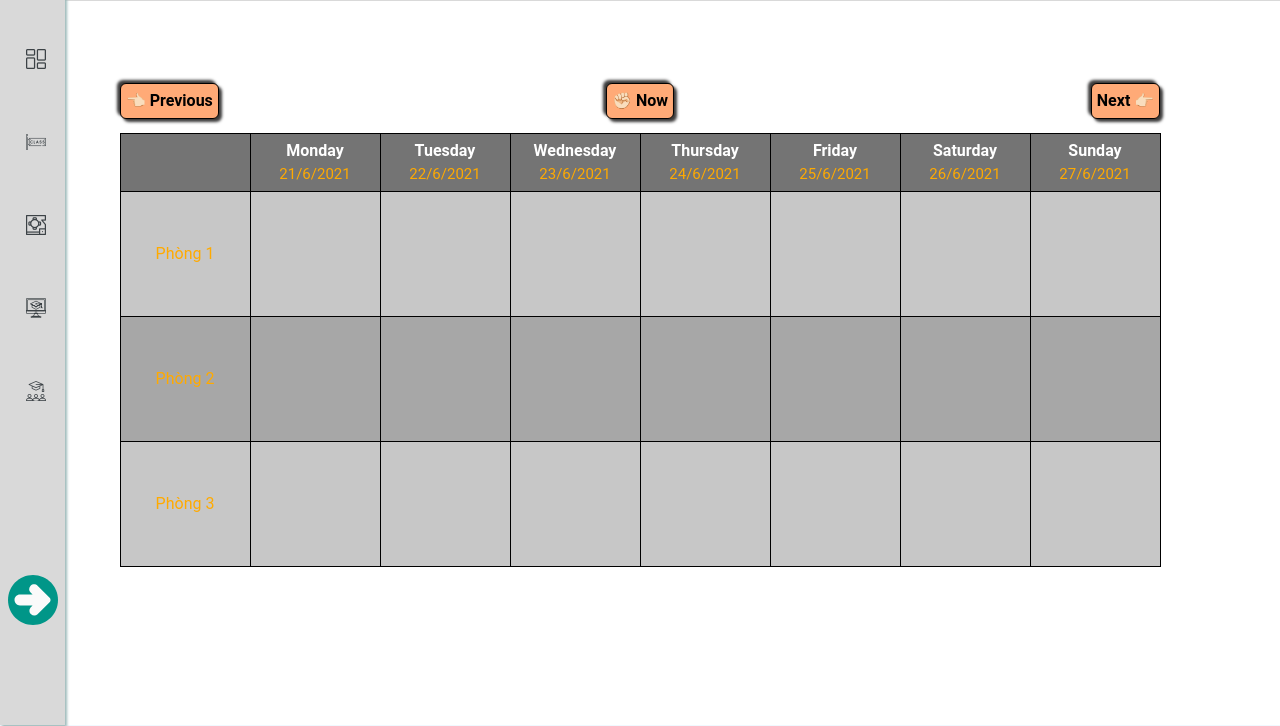
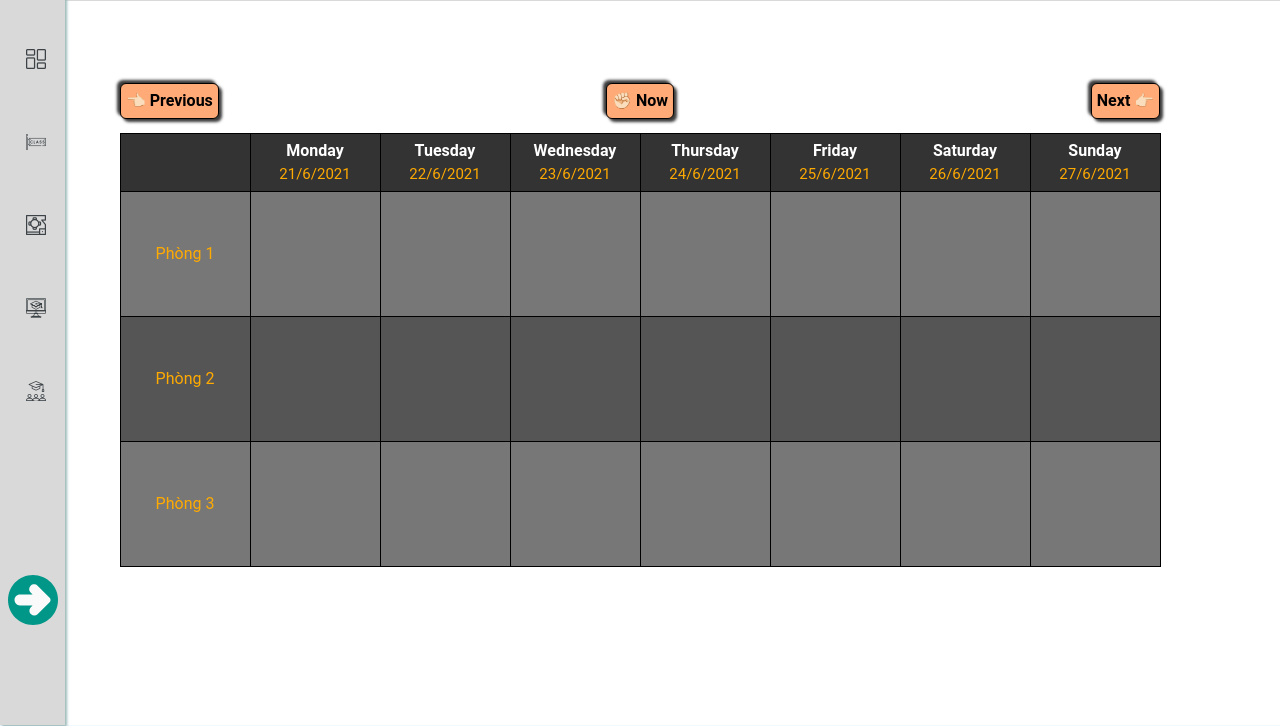
Before and after one commit to ThuongAutumn/xeplich, a Django app: page / in a window 1280 px wide. Shown: the part 75-801 px from the top of the page. Run offline with Django 3.2, Linux system fonts and the light colour scheme; a user stored in the database is signed in; data comes from the database, SQL or seed files in the repository; both versions use the stored data as it was after the commit; some libraries are stand-ins or nearby versions; some web fonts are replaced.

Commit message:
kiet 6_24_2021

```diff
--- a/core/templates/core/dashboard.html
+++ b/core/templates/core/dashboard.html
@@ -47,7 +47,7 @@
             <td class="full_${i} day_6 abc"></td>
             <td class="weekend"></td>
         </tr>`;
-        i ++
+    i++
 
     {% endfor %}
 
@@ -66,11 +66,11 @@
 
     loadData()
 
-    function loadData(){
+    function loadData() {
         {% for clrm in clrms %}
-            standard.push([`{{clrm.classID}}`,`{{clrm.roomID}}`,`{{clrm.weekID.start}}`,`{{clrm.weekID.end}}`,`{{clrm.day}}`,`{{clrm.classID.id}}`])
+        standard.push([`{{clrm.classID}}`, `{{clrm.roomID}}`, `{{clrm.weekID.start}}`, `{{clrm.weekID.end}}`, `{{clrm.day}}`, `{{clrm.classID.id}}`])
         {% endfor %}
-        var text = JSON.stringify(standard,undefined,0)
+        var text = JSON.stringify(standard, undefined, 0)
         console.log(text)
     }
 
@@ -463,8 +463,6 @@
                         $(`.day_4.full_${standard[i][1][6]}`).append(`<a href="class/${standard[i][5]}"><p>${standard[i][0]}<p/></a>`);
                         $(`.day_6.full_${standard[i][1][6]}`).append(`<a href="class/${standard[i][5]}"><p>${standard[i][0]}<p/></a>`);
                         break;
-            break;
-
                 }
             }
         }
@@ -474,6 +472,7 @@
 </script>
 
 
-{% comment %} <script src="{% static 'js/js/dashboard.js' %}"></script> {% endcomment %}
+{% comment %}
+<script src="{% static 'js/js/dashboard.js' %}"></script> {% endcomment %}
 
 {% endblock contain %}
--- a/static/css/css/dashboard.css
+++ b/static/css/css/dashboard.css
@@ -4,6 +4,14 @@
 }
 
 body {
+  color: #fa0;
+}
+
+.abc a p {
+  color: #fa0;
+}
+
+.abc a p:hover {
   color: #fa0;
 }
 
@@ -49,8 +57,7 @@
   background-color: #f96;
   -webkit-box-shadow: inset 1.5px 1.5px 1.5px #cdcdcd,
     inset -1.5px -1.5px 1.5px #fafafa;
-          box-shadow: inset 1.5px 1.5px 1.5px #cdcdcd,
- inset -1.5px -1.5px 1.5px #fafafa;
+  box-shadow: inset 1.5px 1.5px 1.5px #cdcdcd, inset -1.5px -1.5px 1.5px #fafafa;
 }
 
 .dashboard-wrapper .btn-manage .pre {
@@ -75,18 +82,18 @@
 }
 
 .dashboard-wrapper table tbody tr {
-  background-color: rgb(167, 167, 167);
+  background-color: #555;
 }
 
 .dashboard-wrapper table tbody tr:nth-child(odd) {
-  background-color: rgb(199, 199, 199);
+  background-color: #777;
 }
 
 .dashboard-wrapper table tbody tr th {
   text-transform: capitalize;
   text-align: center;
   padding: 5px 10px;
-  background-color: rgb(116, 116, 116);
+  background-color: #333;
   color: #fff;
   min-width: 130px;
   border-right: 1px solid #000;
```
Also changed, not shown: core/templates/core/login.html (+7 -7 lines), static/css/index.css (+5 -4 lines), db.sqlite3. Lines whose indentation alone changed are shown as unchanged.
